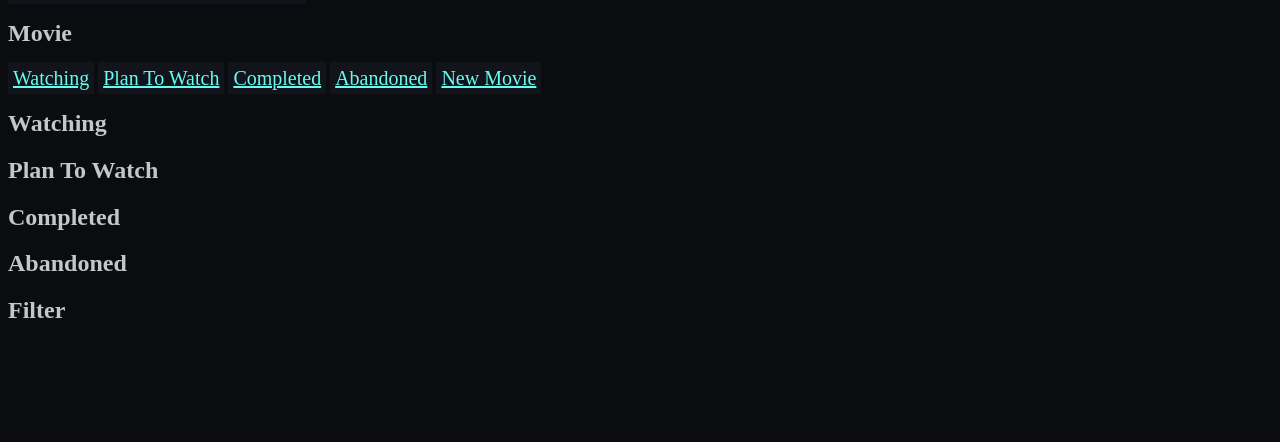
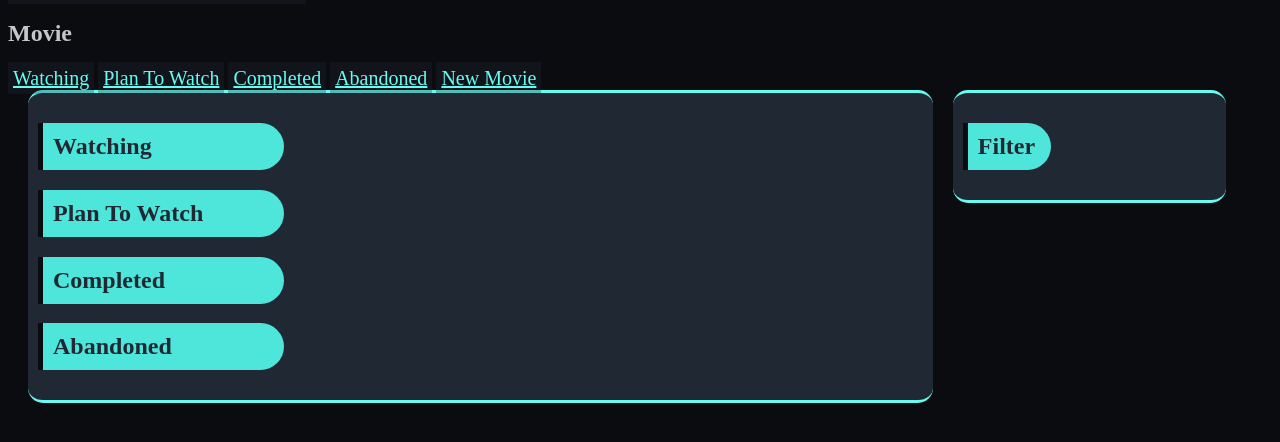
Before and after one commit to KHajzner/watchwebsite, a Flask app: page /movies in a window 1280 px wide. Shown: the part 31-473 px from the top of the page. Run offline with Flask 2, Linux system fonts and the light colour scheme; data that the repository does not hold is empty.

Commit message:
Updated css for the column view in movies.html and tvshows.html.

```diff
--- a/static/main.css
+++ b/static/main.css
@@ -1,3 +1,6 @@
+html {
+  scroll-behavior: smooth;
+}
 body{
     color: #C5C6C7;
     background-color: #0B0c10;
@@ -14,3 +17,57 @@ a:visited{
 a:hover{
     color: #45A29E;
 }
+h2{
+    width: 25%;
+    background-color: #4ee6da;
+    padding: 10px;
+    color: #1F2833;
+    border-top-right-radius: 50px;
+    border-bottom-right-radius: 50px;
+    border-left: 5px solid #0B0c10;
+}
+.column {
+        border-top: 3px solid #66FCF1;
+        border-bottom: 3px solid #66FCF1;
+    float: left;
+    background: #1F2833 ;
+    border-radius: 15px;
+    padding: 10px;
+    margin-left: 20px;
+}
+.left {
+  width: 70%;
+}
+
+.right {
+  width: 20%;
+}
+.mainRow:after {
+  content: "";
+  display: table;
+  clear: both;
+}
+
+.miniColumn {
+    float: left;
+}
+.title{
+    width: 30%;
+}
+.releaseYear{
+    width: 10%;
+}
+.runtime{
+    width: 10%
+}
+.ageRestriction{
+    width: 10%
+}
+.rating{
+    width: 10%
+}
+.miniRow:after {
+  content: "";
+  display: table;
+  clear: both;
+}
```
